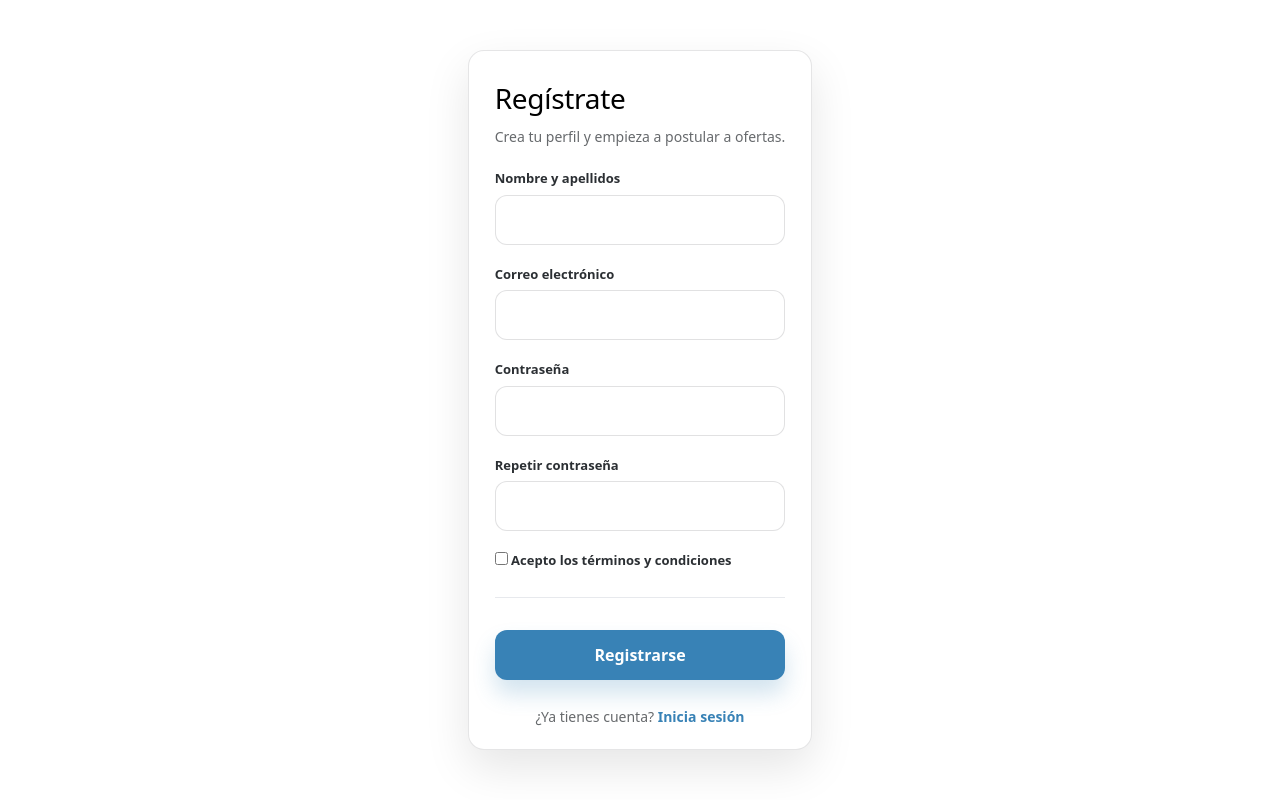
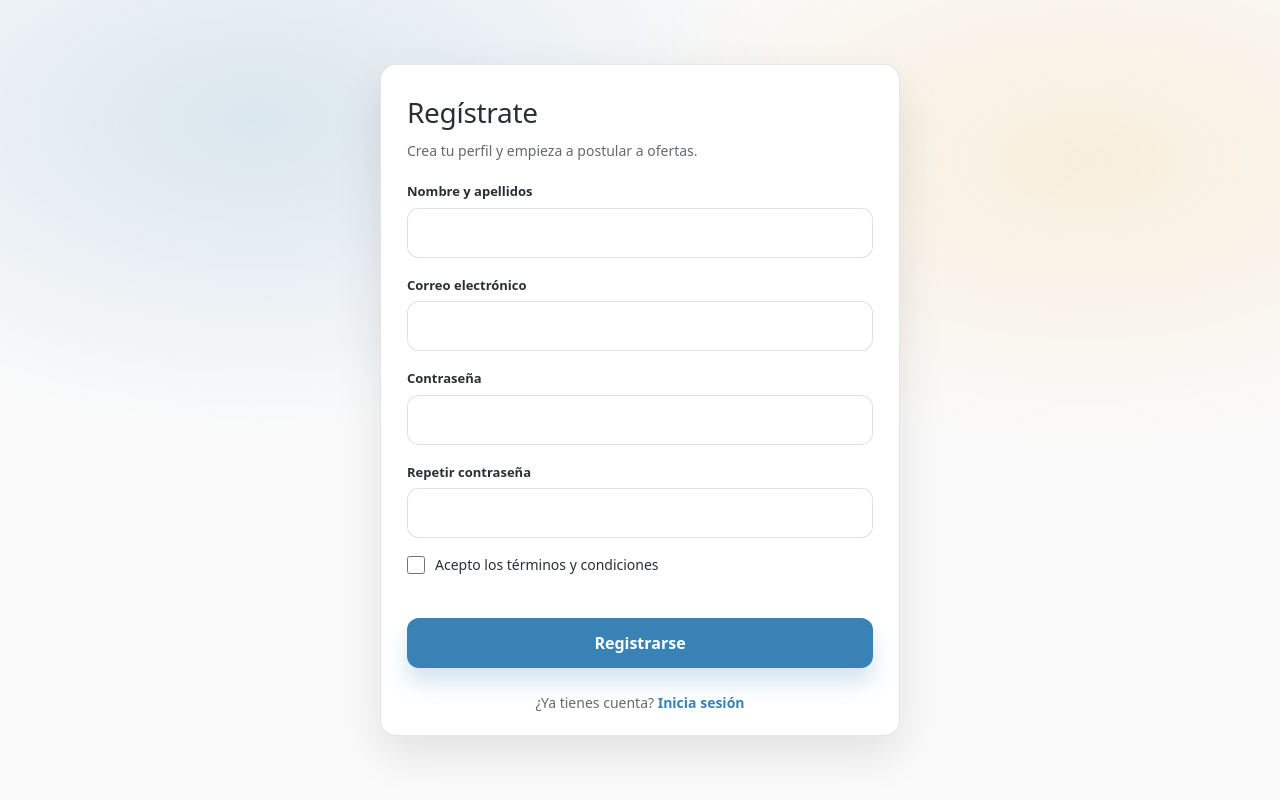
Before and after one commit to Socrampucela/TFG-DAW-2026, a PHP site: page /VIEWS/register.php in a window 1280 px wide. Run offline with PHP 8.4, Linux system fonts and the light colour scheme; some libraries are stand-ins or nearby versions.

Commit message:
separación css

```diff
--- a/ASSETS/css/components.css
+++ b/ASSETS/css/components.css
@@ -0,0 +1,194 @@
+:root{
+  --c-primary: #2B2F33;
+  --c-secondary: #3882B6;
+  --c-accent: #F59E0B;
+  --c-bg: #FAFAFA;
+  --c-surface: #E5E7EB;
+
+  --radius: 14px;
+  --border: 1px solid rgba(43,47,51,.14);
+  --shadow: 0 18px 45px rgba(0,0,0,.10);
+
+  --text: var(--c-primary);
+  --muted: rgba(43,47,51,.70);
+  --focus: 0 0 0 3px rgba(56,130,182,.22);
+}
+
+/* ===== Page layout  */
+.page-center{
+  min-height: 100dvh;
+  background: var(--c-bg);
+  display: grid;
+  place-items: center;
+  padding: 32px 16px;
+  color: var(--text);
+  font-family: system-ui, -apple-system, Segoe UI, Roboto, Arial, sans-serif;
+}
+
+/* Fondo con gradiente */
+.page-center::before{
+  content:"";
+  position: fixed;
+  inset: 0;
+  pointer-events: none;
+  background:
+    radial-gradient(900px 520px at 20% 15%, rgba(56,130,182,.16), transparent 60%),
+    radial-gradient(900px 520px at 85% 20%, rgba(245,158,11,.12), transparent 55%);
+}
+
+/* ===== Card / Panel ===== */
+.panel{
+  position: relative;
+  width: 100%;
+  max-width: 520px;
+  background: #fff;
+  border: var(--border);
+  border-radius: var(--radius);
+  box-shadow: var(--shadow);
+  overflow: hidden;
+}
+
+
+/* ===== Header ===== */
+.page-title{
+  margin: 0 0 6px;
+  font-size: 26px;
+  letter-spacing: -0.2px;
+  color: var(--c-primary);
+}
+
+.page-subtitle{
+  margin: 0 0 18px;
+  font-size: 14px;
+  color: var(--muted);
+  line-height: 1.4;
+}
+
+/* ===== Form ===== */
+.form{
+  display: grid;
+  gap: 14px;
+}
+
+.form-label{
+  display: inline-block;
+  font-size: 13px;
+  font-weight: 650;
+  color: var(--c-primary);
+  margin-bottom: 6px;
+}
+
+.form-input{
+  width: 100%;
+  padding: 12px 12px;
+  border-radius: 12px;
+  border: var(--border);
+  background: #fff;
+  color: var(--c-primary);
+  outline: none;
+  transition: box-shadow .15s ease, border-color .15s ease, transform .05s ease;
+}
+
+.form-input::placeholder{
+  color: rgba(43,47,51,.45);
+}
+
+.form-input:focus{
+  border-color: rgba(56,130,182,.55);
+  box-shadow: var(--focus);
+}
+
+.form-input:hover{
+  border-color: rgba(43,47,51,.22);
+}
+
+/* Agrupación en 2 columnas */
+.grid-2{
+  display: grid;
+  grid-template-columns: 1fr;
+  gap: 14px;
+}
+
+@media (min-width: 520px){
+  .grid-2{
+    grid-template-columns: 1fr 1fr;
+  }
+  .col-span-2{ grid-column: span 2; }
+}
+
+/* Checkbox row */
+.checkbox-row{
+  display: flex;
+  align-items: center;
+  gap: 10px;
+  padding-top: 2px;
+  font-size: 14px;
+  color: var(--c-primary);
+}
+
+.checkbox-row input{
+  width: 18px;
+  height: 18px;
+  accent-color: var(--c-secondary);
+}
+
+/* CAPTCHA wrapper */
+.captcha-wrap{
+  display: flex;
+  justify-content: flex-start;
+}
+
+@media (max-width: 420px){
+  .captcha-wrap{
+    transform: scale(.92);
+    transform-origin: left top;
+  }
+}
+
+/* ===== Buttons ===== */
+.btn-primary{
+  width: 100%;
+  padding: 12px 14px;
+  border-radius: 12px;
+  border: 1px solid transparent;
+  background: var(--c-secondary);
+  color: #fff;
+  font-weight: 750;
+  cursor: pointer;
+  box-shadow: 0 14px 22px rgba(56,130,182,.22);
+  transition: filter .15s ease, transform .05s ease, box-shadow .15s ease;
+}
+
+.btn-primary:hover{
+  filter: brightness(1.06);
+  box-shadow: 0 16px 28px rgba(56,130,182,.26);
+}
+
+.btn-primary:active{
+  transform: translateY(1px);
+}
+
+/* Links debajo del form */
+.form-links{
+  margin-top: 10px;
+  text-align: center;
+  font-size: 14px;
+  color: var(--muted);
+}
+
+.form-links a{
+  color: var(--c-secondary);
+  font-weight: 650;
+  text-decoration: none;
+}
+
+.form-links a:hover{
+  text-decoration: underline;
+}
+
+/* Separador fino */
+.divider{
+  height: 1px;
+  background: rgba(229,231,235,.9);
+  margin: 12px 0 6px;
+}
--- a/ASSETS/css/register.css
+++ b/ASSETS/css/register.css
@@ -1,213 +1,6 @@
-:root{
-  --c-primary: #2B2F33;
-  --c-secondary: #3882B6;
-  --c-accent: #F59E0B;
-  --c-bg: #FAFAFA;
-  --c-surface: #E5E7EB;
+/* Específico de la página de registro */
 
-  --radius: 14px;
-  --border: 1px solid rgba(43,47,51,.14);
-  --shadow: 0 18px 45px rgba(0,0,0,.10);
-
-  --text: var(--c-primary);
-  --muted: rgba(43,47,51,.70);
-  --focus: 0 0 0 3px rgba(56,130,182,.22);
-}
-
-/* ===== Page layout ===== */
-.auth-page{
-  min-height: 100dvh;
-  background: var(--c-bg);
-  display: grid;
-  place-items: center;
-  padding: 32px 16px;
-  color: var(--text);
-  font-family: system-ui, -apple-system, Segoe UI, Roboto, Arial, sans-serif;
-}
-
-/* Fondo con toque “pro” (muy sutil) */
-.auth-page::before{
-  content:"";
-  position: fixed;
-  inset: 0;
-  pointer-events: none;
-  background:
-    radial-gradient(900px 520px at 20% 15%, rgba(56,130,182,.16), transparent 60%),
-    radial-gradient(900px 520px at 85% 20%, rgba(245,158,11,.12), transparent 55%);
-}
-
-/* ===== Card ===== */
-.auth-card{
-  position: relative;
-  width: 100%;
-  max-width: 520px;
-  background: #fff;
-  border: var(--border);
-  border-radius: var(--radius);
-  box-shadow: var(--shadow);
-  overflow: hidden;
-}
-
-/* Franja superior (marca) */
-.auth-card::before{
-  content:"";
-  display: block;
-  height: 6px;
-  background: linear-gradient(90deg, var(--c-secondary), var(--c-accent));
-}
-
-/* Padding interior */
-.auth-card__inner{
-  padding: 22px 22px 20px;
-}
-
-/* ===== Header ===== */
-.auth-title{
-  margin: 0 0 6px;
-  font-size: 26px;
-  letter-spacing: -0.2px;
-  color: var(--c-primary);
-}
-
-.auth-subtitle{
-  margin: 0 0 18px;
-  font-size: 14px;
-  color: var(--muted);
-  line-height: 1.4;
-}
-
-/* ===== Form ===== */
-form{
-  display: grid;
-  gap: 14px;
-}
-
-label{
-  display: inline-block;
-  font-size: 13px;
-  font-weight: 650;
-  color: var(--c-primary);
-  margin-bottom: 6px;
-}
-
-input[type="text"],
-input[type="email"],
-input[type="password"]{
-  width: 100%;
-  padding: 12px 12px;
-  border-radius: 12px;
-  border: var(--border);
-  background: #fff;
-  color: var(--c-primary);
-  outline: none;
-  transition: box-shadow .15s ease, border-color .15s ease, transform .05s ease;
-}
-
-input::placeholder{
-  color: rgba(43,47,51,.45);
-}
-
-input:focus{
-  border-color: rgba(56,130,182,.55);
-  box-shadow: var(--focus);
-}
-
-input:hover{
-  border-color: rgba(43,47,51,.22);
-}
-
-/* Agrupación en 2 columnas (nombre/apellidos y pass/pass2) */
-.auth-grid{
-  display: grid;
-  grid-template-columns: 1fr;
-  gap: 14px;
-}
-
-@media (min-width: 520px){
-  .auth-grid{
-    grid-template-columns: 1fr 1fr;
-  }
-  .span-2{ grid-column: span 2; }
-}
-
-/* Checkbox términos */
-.terms{
-  display: flex;
-  align-items: center;
-  gap: 10px;
-  padding-top: 2px;
-  font-size: 14px;
-  color: var(--c-primary);
-}
-
-.terms input{
-  width: 18px;
-  height: 18px;
-  accent-color: var(--c-secondary);
-}
-
-/* Zona reCAPTCHA (alineación y que no “flote raro”) */
-.recaptcha-wrap{
-  display: flex;
-  justify-content: flex-start;
-}
-
-@media (max-width: 420px){
-  /* En móviles, reCAPTCHA suele ser ancho fijo: lo escalamos */
-  .recaptcha-wrap{
-    transform: scale(.92);
-    transform-origin: left top;
-  }
-}
-
-/* ===== Buttons ===== */
-button[type="submit"]{
-  width: 100%;
-  padding: 12px 14px;
-  border-radius: 12px;
-  border: 1px solid transparent;
-  background: var(--c-secondary);
-  color: #fff;
-  font-weight: 750;
-  cursor: pointer;
-  box-shadow: 0 14px 22px rgba(56,130,182,.22);
-  transition: filter .15s ease, transform .05s ease, box-shadow .15s ease;
-}
-
-button[type="submit"]:hover{
-  filter: brightness(1.06);
-  box-shadow: 0 16px 28px rgba(56,130,182,.26);
-}
-
-button[type="submit"]:active{
-  transform: translateY(1px);
-}
-
-/* “Links” tipo: ya tengo cuenta */
-.auth-links{
-  margin-top: 10px;
-  text-align: center;
-  font-size: 14px;
-  color: var(--muted);
-}
-
-.auth-links a{
-  color: var(--c-secondary);
-  font-weight: 650;
-  text-decoration: none;
-}
-
-.auth-links a:hover{
-  text-decoration: underline;
-}
-
-/* Separador fino */
-.hr{
-  height: 1px;
-  background: rgba(229,231,235,.9);
-  margin: 12px 0 6px;
-}
-/* 1) Tarjeta más “producto real” */
+/* Si el registro necesita un contenedor propio (distinto a .panel) */
 .register-container{
   background: #fff;
   border: 1px solid rgba(43,47,51,.12);
@@ -217,14 +10,14 @@ button[type="submit"]:active{
   max-width: 520px;
 }
 
-/* 2) Mejor jerarquía del título */
+/* Jerarquía del título en registro */
 .register-container h1{
   font-size: 28px;
   margin-bottom: 8px;
   letter-spacing: -0.3px;
 }
 
-/* 3) Subtítulo (si no lo tienes aún, lo puedes añadir luego) */
+/* Subtítulo del registro */
 .register-subtitle{
   margin: 0 0 18px 0;
   font-size: 14px;
@@ -232,45 +25,14 @@ button[type="submit"]:active{
   line-height: 1.4;
 }
 
-/* 4) Labels y separación */
-.register-container label{
-  font-size: 13px;
-  font-weight: 700;
-}
-
-.register-container form{
-  gap: 16px;
-}
-
-/* 5) Inputs más “premium” */
-.register-container input[type="text"],
-.register-container input[type="email"],
-.register-container input[type="password"]{
-  border-radius: 12px;
-  padding: 12px 12px;
-}
-
-.register-container input:focus{
-  border-color: rgba(56,130,182,.65);
-  box-shadow: 0 0 0 3px rgba(56,130,182,.20);
-}
-
-/* 6) Integrar Turnstile con el flujo */
+/* Turnstile en registro (detalle específico) */
 .register-container .cf-turnstile{
   margin-top: 4px;
   padding-top: 10px;
   border-top: 1px solid rgba(229,231,235,.9);
 }
 
-/* 7) Botón más contundente */
-.register-container button[type="submit"]{
-  margin-top: 6px;
-  border-radius: 12px;
-  padding: 12px 14px;
-  font-weight: 800;
-}
-
-/* 8) Links de abajo (para login) */
+/* Links de registro (si quieres mantenerlos separados de .form-links) */
 .register-links{
   margin-top: 10px;
   text-align: center;
--- a/VIEWS/register.php
+++ b/VIEWS/register.php
@@ -5,61 +5,64 @@
     <meta name="viewport" content="width=device-width, initial-scale=1.0">
     <title>Registro</title>
 
-    <!-- Tailwind CDN (solo utilidades, sin estilos propios) -->
+    <!-- Tailwind -->
     <script src="https://cdn.tailwindcss.com"></script>
 
     <!-- CSS del proyecto -->
     <link rel="stylesheet" href="../ASSETS/css/components.css">
     <link rel="stylesheet" href="../ASSETS/css/register.css">
 
-
     <!-- Cloudflare Turnstile -->
     <script src="https://challenges.cloudflare.com/turnstile/v0/api.js" async defer></script>
 </head>
 
-<body class="min-h-screen flex items-center justify-center">
+<body class="page-center">
 
     <main class="w-full flex justify-center">
-        <section class="register-container">
-            <h1>Regístrate</h1>
-            <p class="register-subtitle">Crea tu perfil y empieza a postular a ofertas.</p>
+        <section class="register-container panel">
+            <div class="panel__inner">
+                <h1 class="page-title">Regístrate</h1>
+                <p class="register-subtitle page-subtitle">Crea tu perfil y empieza a postular a ofertas.</p>
 
-            <form action="../AUTH/procesarRegistro.php" method="post">
+                <form class="form" action="../AUTH/procesarRegistro.php" method="post">
+
                     <div>
-                    <label for="nombre">Nombre y apellidos</label><br>
-                    <input type="text" id="nombre" name="nombre" required>
+                        <label class="form-label" for="nombre">Nombre y apellidos</label>
+                        <input class="form-input" type="text" id="nombre" name="nombre" required>
                     </div>
 
                     <div>
-                    <label for="email">Correo electrónico</label><br>
-                    <input type="email" id="email" name="email" required>
+                        <label class="form-label" for="email">Correo electrónico</label>
+                        <input class="form-input" type="email" id="email" name="email" required>
                     </div>
 
                     <div>
-                    <label for="password">Contraseña</label><br>
-                    <input type="password" id="password" name="password" required>
+                        <label class="form-label" for="password">Contraseña</label>
+                        <input class="form-input" type="password" id="password" name="password" required>
                     </div>
 
                     <div>
-                    <label for="password2">Repetir contraseña</label><br>
-                    <input type="password" id="password2" name="password2" required>
+                        <label class="form-label" for="password2">Repetir contraseña</label>
+                        <input class="form-input" type="password" id="password2" name="password2" required>
                     </div>
 
-                <div>
-                    <label>
-                        <input type="checkbox" name="condiciones" required>
-                        Acepto los términos y condiciones
-                    </label>
+                    <div class="checkbox-row">
+                        <input type="checkbox" id="condiciones" name="condiciones" required>
+                        <label for="condiciones">Acepto los términos y condiciones</label>
                     </div>
 
+                    <div class="captcha-wrap">
                         <div class="cf-turnstile" data-sitekey="0x4AAAAAACT39mb_TupAZlv2"></div>
+                    </div>
 
-                <button type="submit">Registrarse</button>
-                <div class="register-links">
+                    <button class="btn-primary" type="submit">Registrarse</button>
+
+                    <div class="register-links form-links">
                         ¿Ya tienes cuenta? <a href="login.php">Inicia sesión</a>
                     </div>
 
                 </form>
+            </div>
         </section>
     </main>
 
```
Lines whose indentation alone changed are shown as unchanged.
